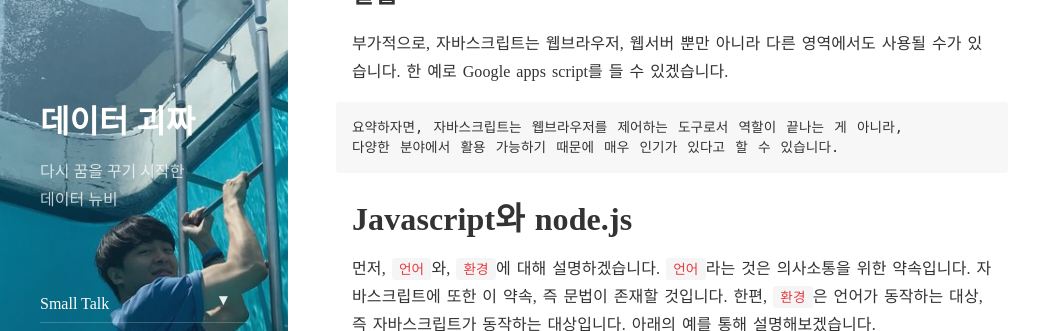
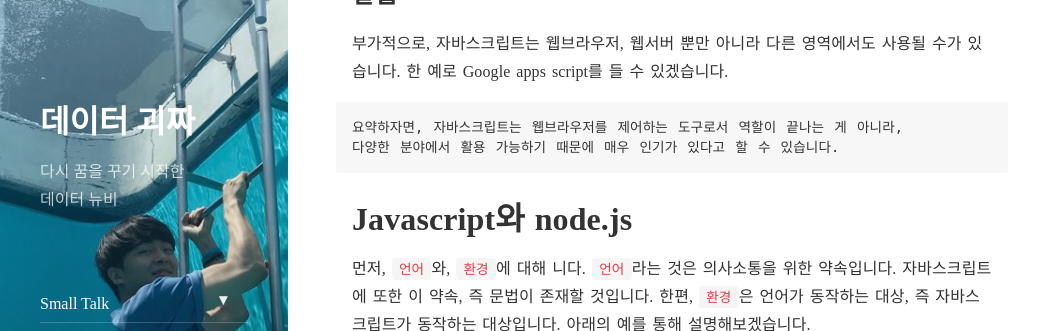
Before and after one commit to tryumanshow/data-weirdo.github.io, a Jekyll site: the page built from _posts/2019-10-16-cs-javascript-intro.markdown, in a window 1280 px wide and 900 px high, scrolled down 1452 px, cut to the strip 0-331 px from the top of the window. Shown: the whole strip, without its empty margins (0-1054 px from the left). Built offline with Jekyll 4.4.1, drawn with Linux system fonts in a browser that asks for light colours; nearby versions of some CDN libraries; comment, search, counter and statistics services are not loaded.

Commit message:
Update 2019-10-16-cs-javascript-intro.markdown

````diff
--- a/_posts/2019-10-16-cs-javascript-intro.markdown
+++ b/_posts/2019-10-16-cs-javascript-intro.markdown
@@ -48,7 +48,7 @@ Javascript란 무엇인지, 이 프로그래밍 언어는 왜 각광받고 있
 ```
 
 # Javascript와 node.js
-  먼저, `언어`와, `환경`에 대해 설명하겠습니다. `언어`라는 것은 의사소통을 위한 약속입니다. 자바스크립트에 또한 이 약속, 즉 문법이 존재할 것입니다.
+  먼저, `언어`와, `환경`에 대해 니다. `언어`라는 것은 의사소통을 위한 약속입니다. 자바스크립트에 또한 이 약속, 즉 문법이 존재할 것입니다.
   한편, `환경`은 언어가 동작하는 대상, 즉 자바스크립트가 동작하는 대상입니다. 아래의 예를 통해 설명해보겠습니다.
 
 ![](http://drive.google.com/uc?export=view&id=1z6xt_6Jts5v9wdNgO5KXpdovageDaG-R)
````
